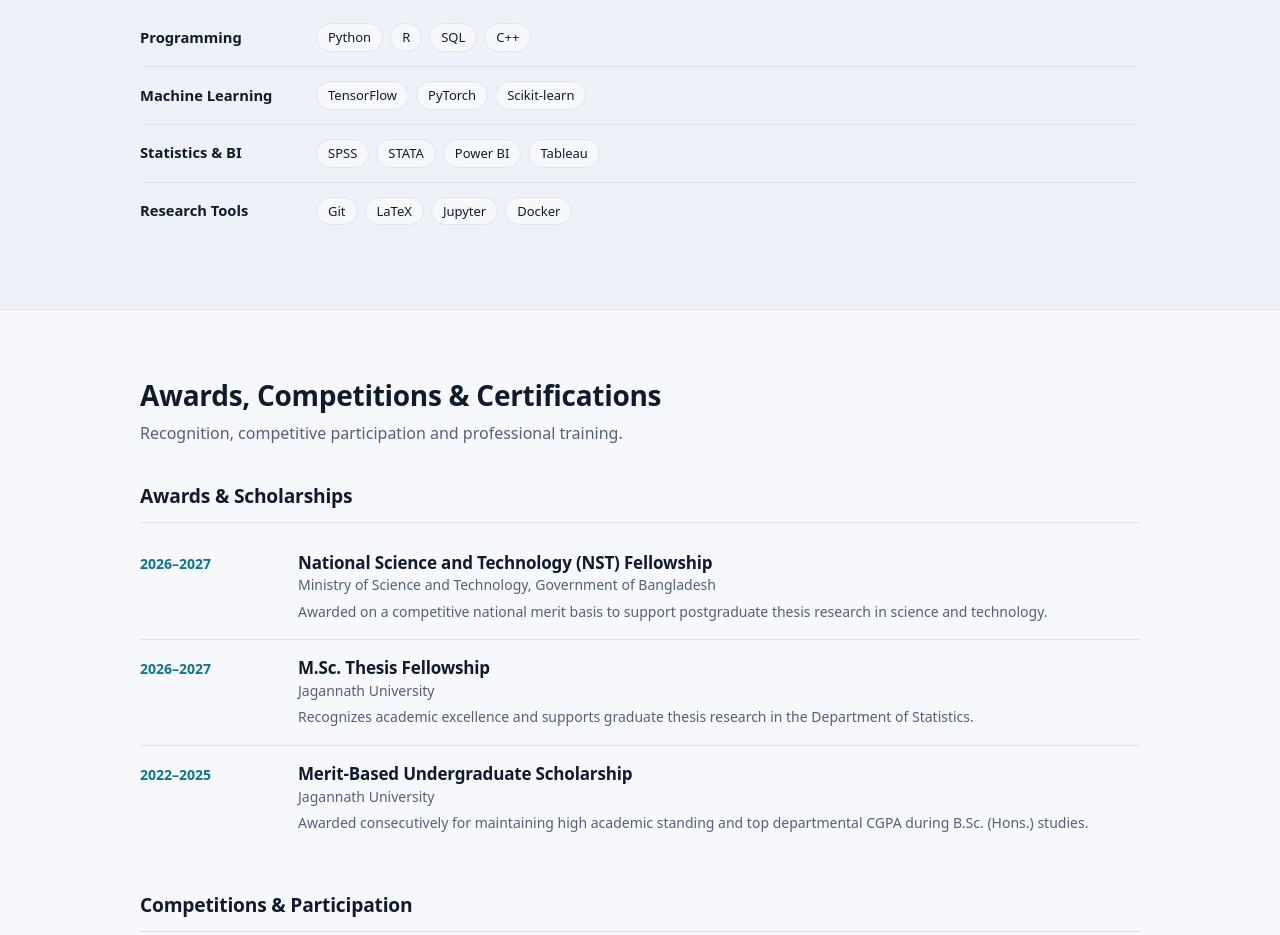
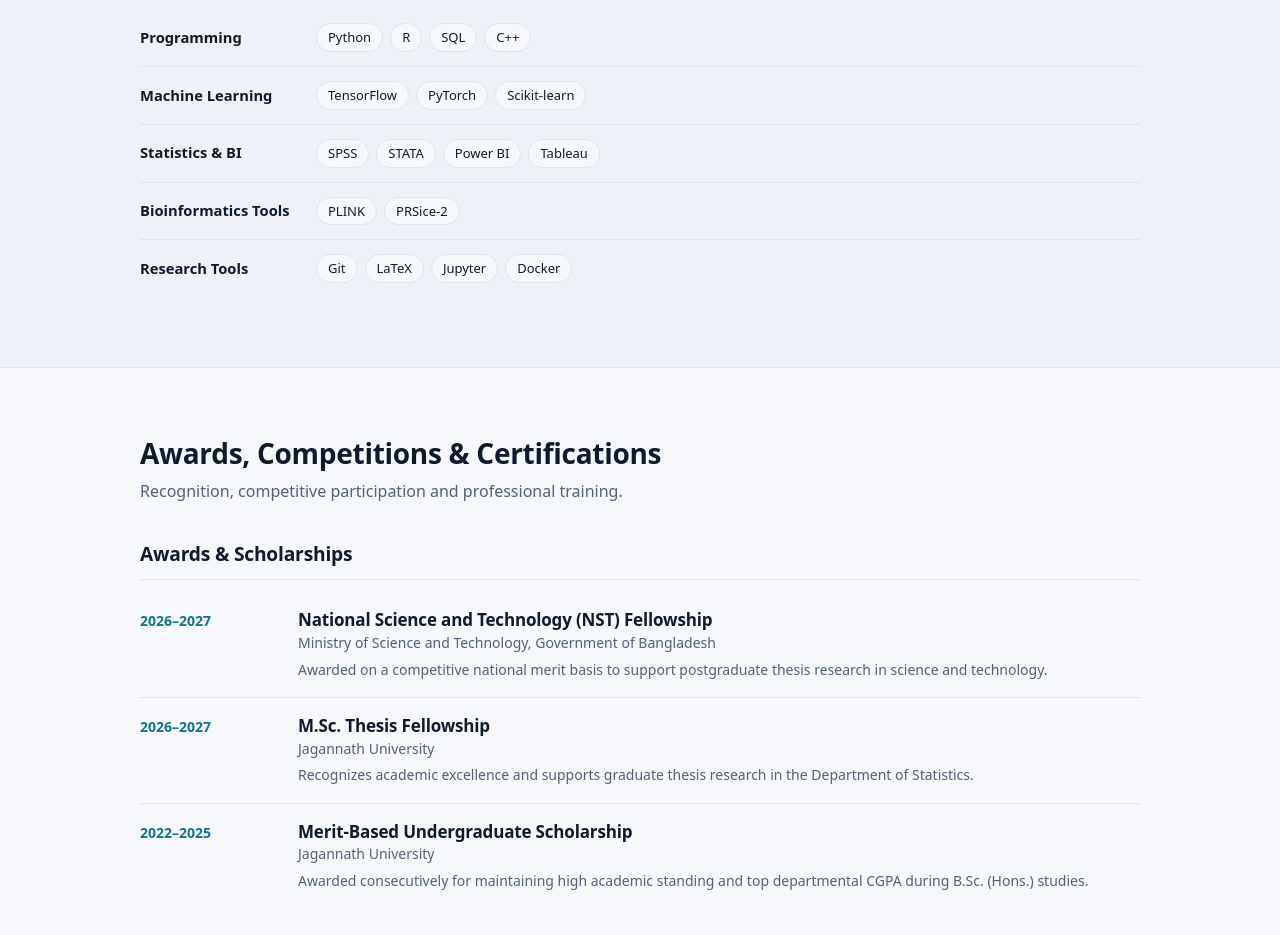
Before and after one commit to samrat1699/samratdev, a plain HTML site: page index.html in a window 1280 px wide. Shown: the part 8243-9178 px from the top of the page. Drawn offline with Linux system fonts and the light colour scheme.

Commit message:
skill update

```diff
--- a/index.html
+++ b/index.html
@@ -486,6 +486,7 @@
    <div class="skr"><div class="skl">Programming</div><div class="pills"><span>Python</span><span>R</span><span>SQL</span><span>C++</span></div></div>
    <div class="skr"><div class="skl">Machine Learning</div><div class="pills"><span>TensorFlow</span><span>PyTorch</span><span>Scikit-learn</span></div></div>
    <div class="skr"><div class="skl">Statistics &amp; BI</div><div class="pills"><span>SPSS</span><span>STATA</span><span>Power BI</span><span>Tableau</span></div></div>
+   <div class="skr"><div class="skl">Bioinformatics Tools</div><div class="pills"><span> PLINK</span><span> PRSice-2</span></div></div>
    <div class="skr"><div class="skl">Research Tools</div><div class="pills"><span>Git</span><span>LaTeX</span><span>Jupyter</span><span>Docker</span></div></div>
   </div>
  </div>
```
